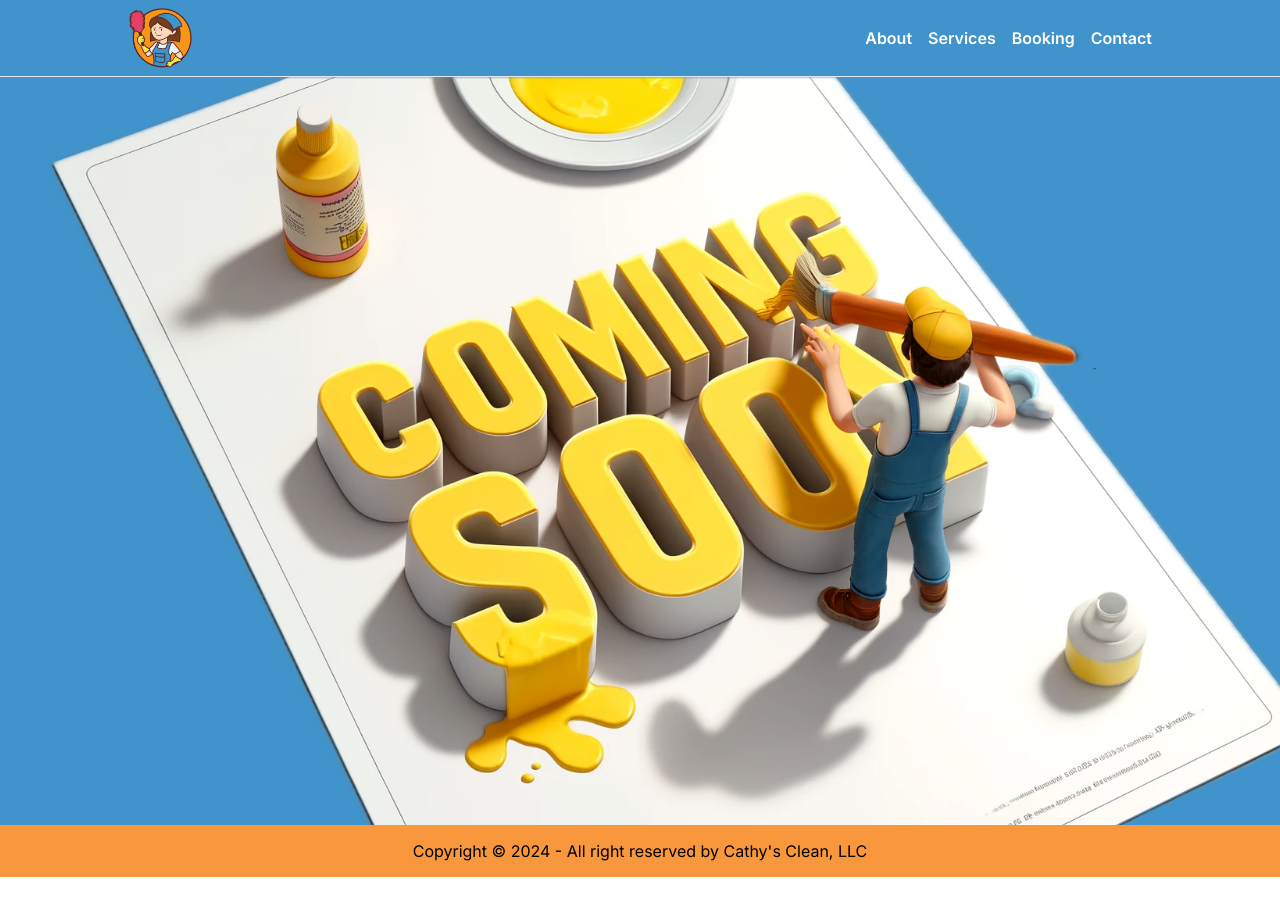
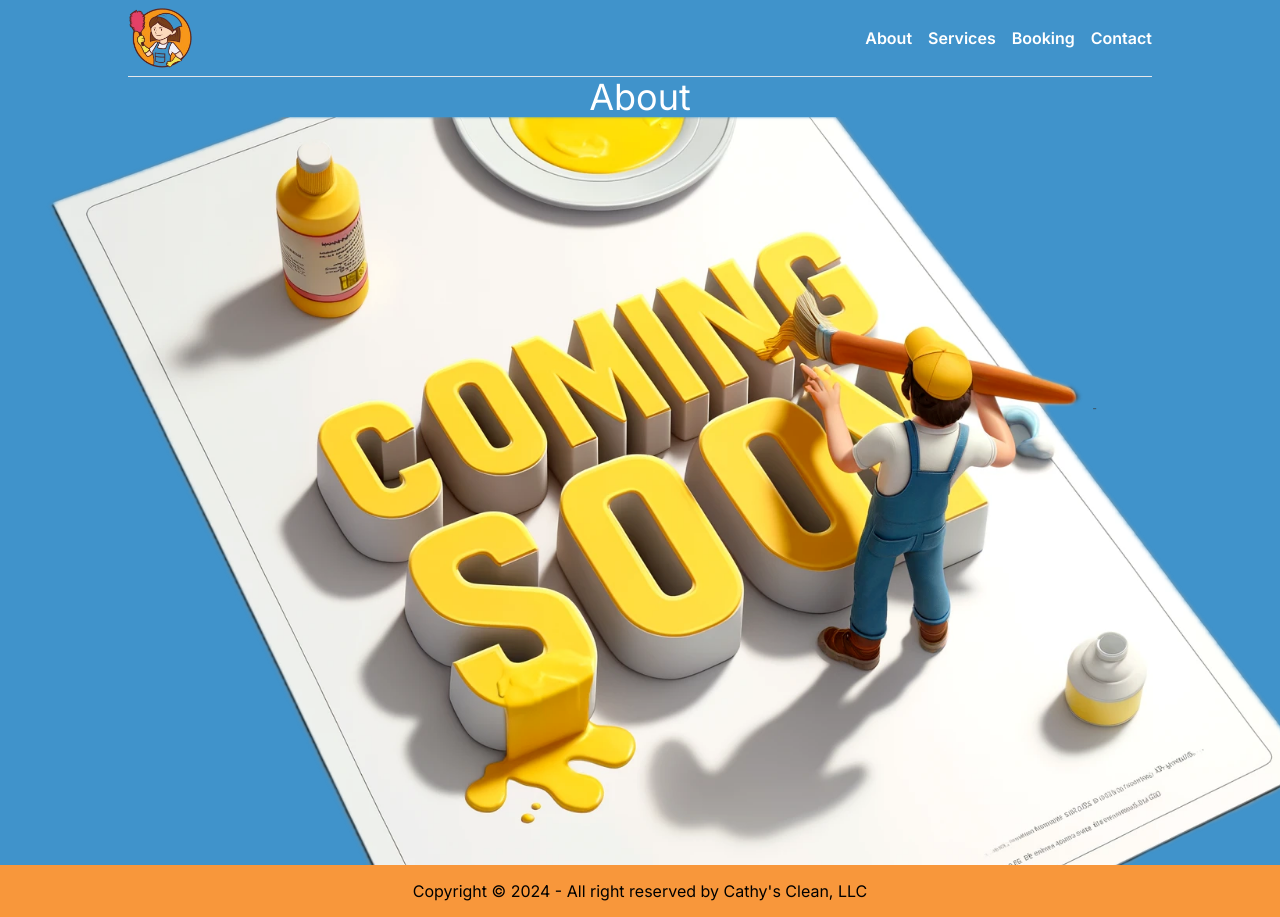
Before and after one commit to Shawn2776/cathys_clean, a Next.js app: page /about in a window 1280 px wide. Before the commit the page ends 877 px from the top, so only its background shows below. Built offline with nearby package versions, Linux system fonts and the light colour scheme.

Commit message:
added pathname to each page, a few more mods to the navbar

```diff
--- a/app/about/page.jsx
+++ b/app/about/page.jsx
@@ -3,7 +3,7 @@ import React from "react";
 
 const AboutPage = () => {
   return (
-    <div className="border-t text-center">
+    <div className="text-center">
       <UnderConstructionPage />
     </div>
   );
--- a/components/Navbar.jsx
+++ b/components/Navbar.jsx
@@ -14,7 +14,7 @@ const Navbar = () => {
   };
   return (
     <>
-      <nav className="hidden md:flex bg-bgSoft mx-auto justify-between items-center ml-32 mr-32">
+      <nav className="hidden md:flex bg-bgSoft mx-auto justify-between items-center ml-32 mr-32 border-b">
         <Link href="/">
           <Image
             alt="Cathy's Clean logo"
--- /dev/null
+++ b/components/Pathname.jsx
@@ -0,0 +1,15 @@
+"use client";
+
+import { usePathname } from "next/navigation";
+import React from "react";
+
+const Pathname = () => {
+  const pathname = usePathname();
+  const subPathname = pathname.split("/").pop();
+  const firstLetter = subPathname.charAt(0).toUpperCase();
+  const ca = firstLetter + subPathname.slice(1);
+
+  return <h1 className="w-full text-center text-4xl">{ca}</h1>;
+};
+
+export default Pathname;
--- a/components/UnderConstruction.jsx
+++ b/components/UnderConstruction.jsx
@@ -1,9 +1,13 @@
 import Image from "next/image";
 import React from "react";
+import Pathname from "./Pathname";
 
 const UnderConstructionPage = () => {
   return (
-    <div className="bg-[url('/comingSoon.png')] h-screen bg-cover bg-center bg-no-repeat"></div>
+    <>
+      <Pathname />
+      <div className="bg-[url('/comingSoon.png')] h-screen bg-cover bg-center bg-no-repeat"></div>
+    </>
   );
 };
 
```
